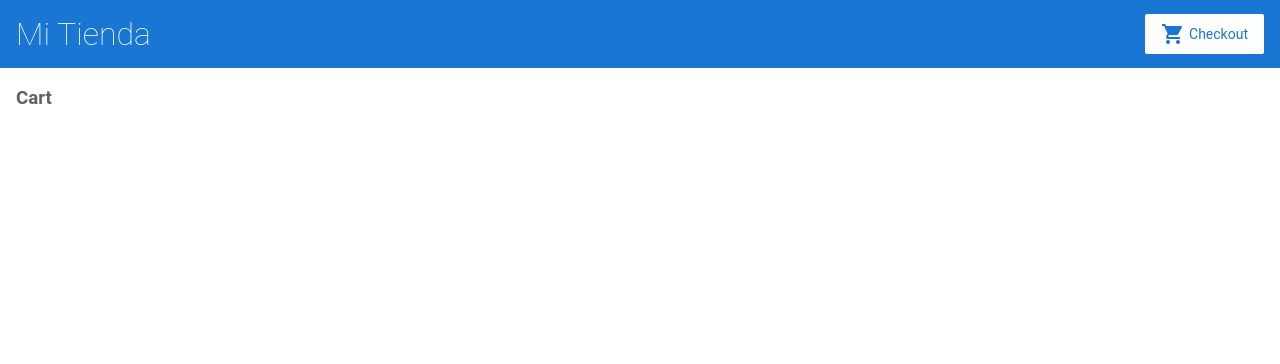
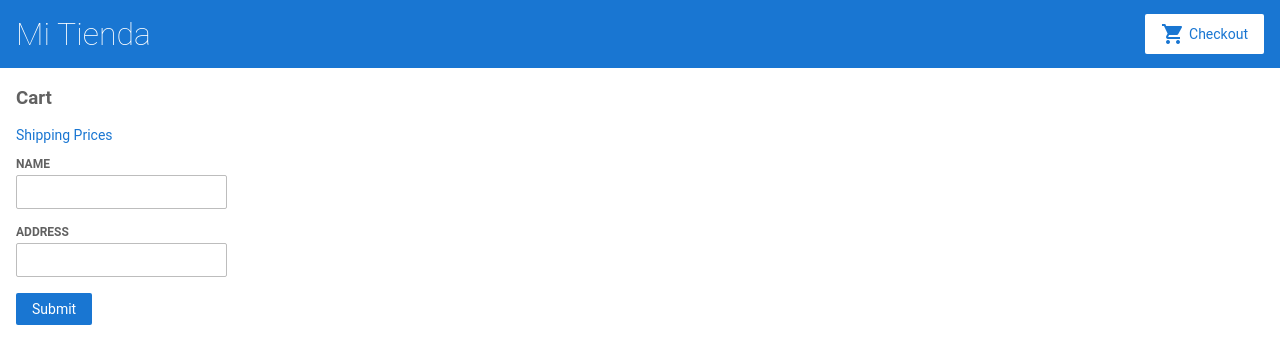
Before and after one commit to JediricX/angular-g5rzmw, an Angular app: page /cart in a window 1280 px wide. Shown: the top 364 px of the page. Built offline with nearby package versions, Linux system fonts and the light colour scheme.

Commit message:
5 files modified

```diff
--- a/src/app/cart.service.ts
+++ b/src/app/cart.service.ts
@@ -19,13 +19,14 @@ export class CartService {
     return this.items;
   }
 
-  clearItems(){
+  clearCart(){
     this.items = [];
     return this.items;
   }
 
   getShippingPrices(){
-    this.httpClient.get('/assets/shipping.json');
+    return this.httpClient.get('/assets/shipping.json');
+
   }
 
 }
--- a/src/app/cart/cart.component.html
+++ b/src/app/cart/cart.component.html
@@ -3,3 +3,19 @@
   <span> {{item.name}} </span>
   <span> {{item.price | currency}} </span>
 </div>
+<p>
+  <a routerLink='/shipping'>Shipping Prices</a>
+</p>
+
+<form [formGroup]="checkoutForm" (ngSubmit)="onSubmit(checkoutForm.value)">
+
+  <div>
+    <label for='name'>Name</label>
+    <input id="name" type="text" formControlName="name">
+  </div>
+  <div>
+    <label for='address'>Address</label>
+    <input id="address" type="text" formControlName="address">
+  </div>
+  <button class="button" type="submit">Submit</button>
+</form>
--- a/src/app/cart/cart.component.ts
+++ b/src/app/cart/cart.component.ts
@@ -1,5 +1,6 @@
 import { Component, OnInit } from '@angular/core';
 import { CartService } from '../cart.service';
+import { FormBuilder} from '@angular/forms';
 
 @Component({
   selector: 'app-cart',
@@ -9,12 +10,26 @@ import { CartService } from '../cart.service';
 export class CartComponent implements OnInit {
 
   items;
+  checkoutForm;
   constructor(
-    private cartService : CartService
-  ) { }
+    private cartService : CartService,
+    private formBuilder : FormBuilder
+  ) {
+    this.checkoutForm = this.formBuilder.group({
+      name: '',
+      address: ''
+    });
+  }
 
   ngOnInit() {
     this.items = this.cartService.getItems();
   }
 
+  onSubmit(customerData){
+    this.items = this.cartService.clearCart();
+    this.checkoutForm.reset();
+
+    console.warn('Pedido enviado', customerData);
+  }
+
 }
--- a/src/app/shipping/shipping.component.html
+++ b/src/app/shipping/shipping.component.html
@@ -1,7 +1,7 @@
 <h3>Shipping Prices</h3>
 
 <div class="shipping-item"
-*ngFor="let shipping of shippingCost | async">
+*ngFor="let shipping of shippingCosts | async">
 <span>
   {{shipping.type}}
 </span>
--- a/src/app/shipping/shipping.component.ts
+++ b/src/app/shipping/shipping.component.ts
@@ -15,6 +15,7 @@ export class ShippingComponent implements OnInit {
 
   ngOnInit() {
     this.shippingCosts = this.cartService.getShippingPrices();
+    console.log(this.shippingCosts);
   }
 
 }
```
